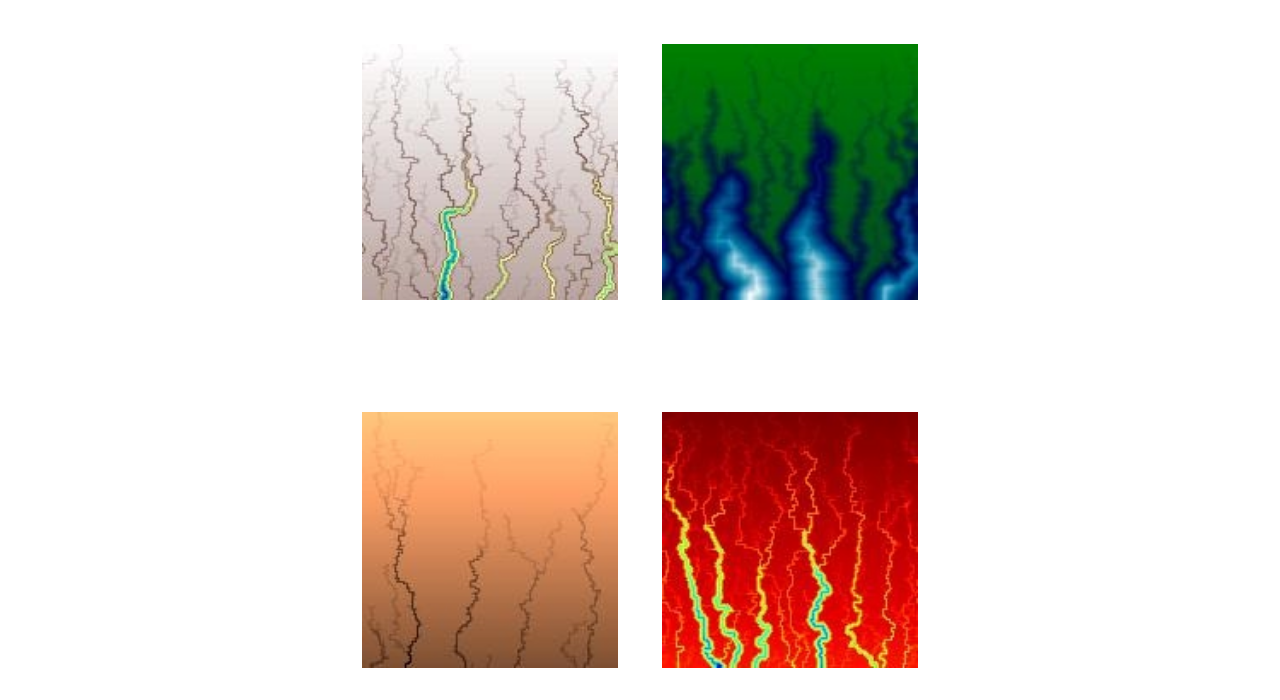
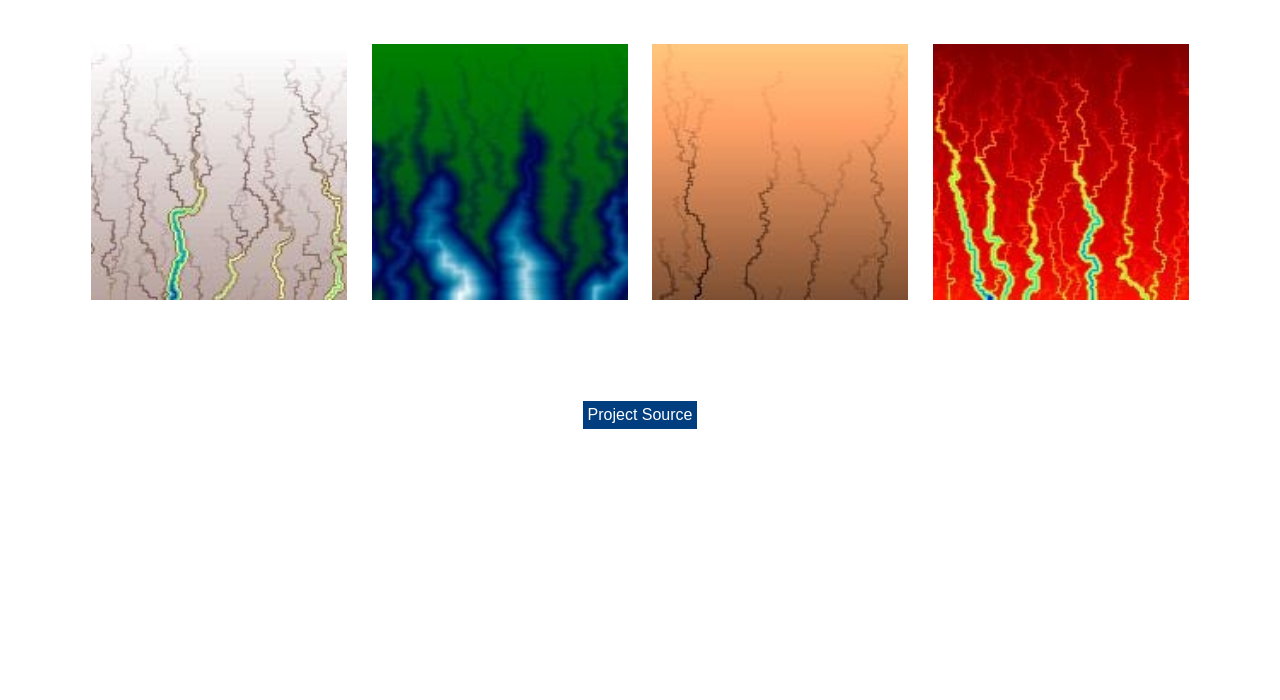
Before and after one commit to CruorVolt/CruorVolt.github.io, a plain HTML site: page frames/rivers.html in a window 1280 px wide. Drawn offline with Linux system fonts and the light colour scheme.

Commit message:
Ready to go live for now

```diff
--- a/frames/rivers.html
+++ b/frames/rivers.html
@@ -4,57 +4,24 @@
 <div style='text-align:center;'>
 A tool for modeling the growth of river networks over time.
 <br><br>
-<img src="../img/riverexample1.jpeg" style='width:20%; margin-right:20px;'>
-<img src="../img/riverexample2.jpeg" style='width:20%; margin-left:20px;'>
+<img src="../img/riverexample1.jpeg" style='width:20%; margin-left:10px; margin-right:10px;'>
+<img src="../img/riverexample2.jpeg" style='width:20%; margin-left:10px; margin-right:10px;'>
+<img src="../img/riverexample3.jpeg" style='width:20%; margin-left:10px; margin-right:10px;'>
+<img src="../img/riverexample4.jpeg" style='width:20%; margin-left:10px; margin-right:10px;'>
+<br><br>
+This program implements the process described in:
 </div>
 <br>
-This program implements the process described in:
-<br><br>
 <div style='font-family:serif; margin-left:20px;'>
 R. L. Leheny and S. R. Nagel, "Model for the evolution of river
 networks," Phys. Rev. Lett., vol. 71, pp. 1470-1473, Aug 1993.
 </div>
 <br>
 
-The procedure involves randomly placing water sources on an inclined plane and
-'eroding' material as it flows downward.
+<div style='text-align:center;'>
 
-<div style='text-align:center;'>
-<img src="../img/riverexample3.jpeg" style='width:20%; margin-right:20px;'>
-<img src="../img/riverexample4.jpeg" style='width:20%; margin-left:20px;'>
+<a class="block" href="https://github.com/CruorVolt/room303">Project Source</a>
+<br><br>
+Python source code requires numpy and matplotlib libraries.
+
 </div>
-
-<div style='text-align:center;'>Program options:</div>
-
-<pre>Topography</pre>
-The regularity of the landscape, or how likely water is to flow around obstacles
-rather than directly along the steepest path.
-
-<pre>Erosion</pre>
-The rate at which water removes material from the landscape.
-
-<pre>Soil Consistency</pre>
-How stable the landscape is after erosion. Defines the threshhold beyond which
-steep slopes will collapse into more gradual valleys.
-
-Modeling begins with a smooth inclined plane of topographical elevation data and
-begins a water pathway at a random point on the plane. The water flows to neighboring
-points, with the probability of moving to a given point i defined as:
-
-Where E is a topographical constant (modeled in the GUI by the Topography scale)
-and Δh is the elevation difference between the current point and point i.
-The probabilities of each of the four neighboring points is converted to a fraction
-of their sum for their respective percentage probabilities. This equation
-gives the water a larger proportional probability to travel towards adjacent
-points of greater downward slope, and restricts the water from flowing
-to points with higher elevation. After the water has reached the bottom of
-the plane (the plane wraps to itself horizontally) its path is eroded by
-reducing the elevation values it has passed over by some defined erosion depth
-(modeled by the GUI's erosion scale). If the slope between any two points on the
-new landscape is greater than some defined soil consistency constant the procedure
-evens the slope between those points to simulate a soil avalanche.
-A single erosion path will not remove elevation from a single point more than once.
-
-The placement and erosion procedure can be repeated to produce increasingly complex landscapes.
-
-Python source code requires numpy and matplotlib libraries.
```
Also changed, not shown: frames/cipher.html (+4 -4 lines), frames/deluanay.html (+23 -14 lines), index.html (+1 -1 lines).
